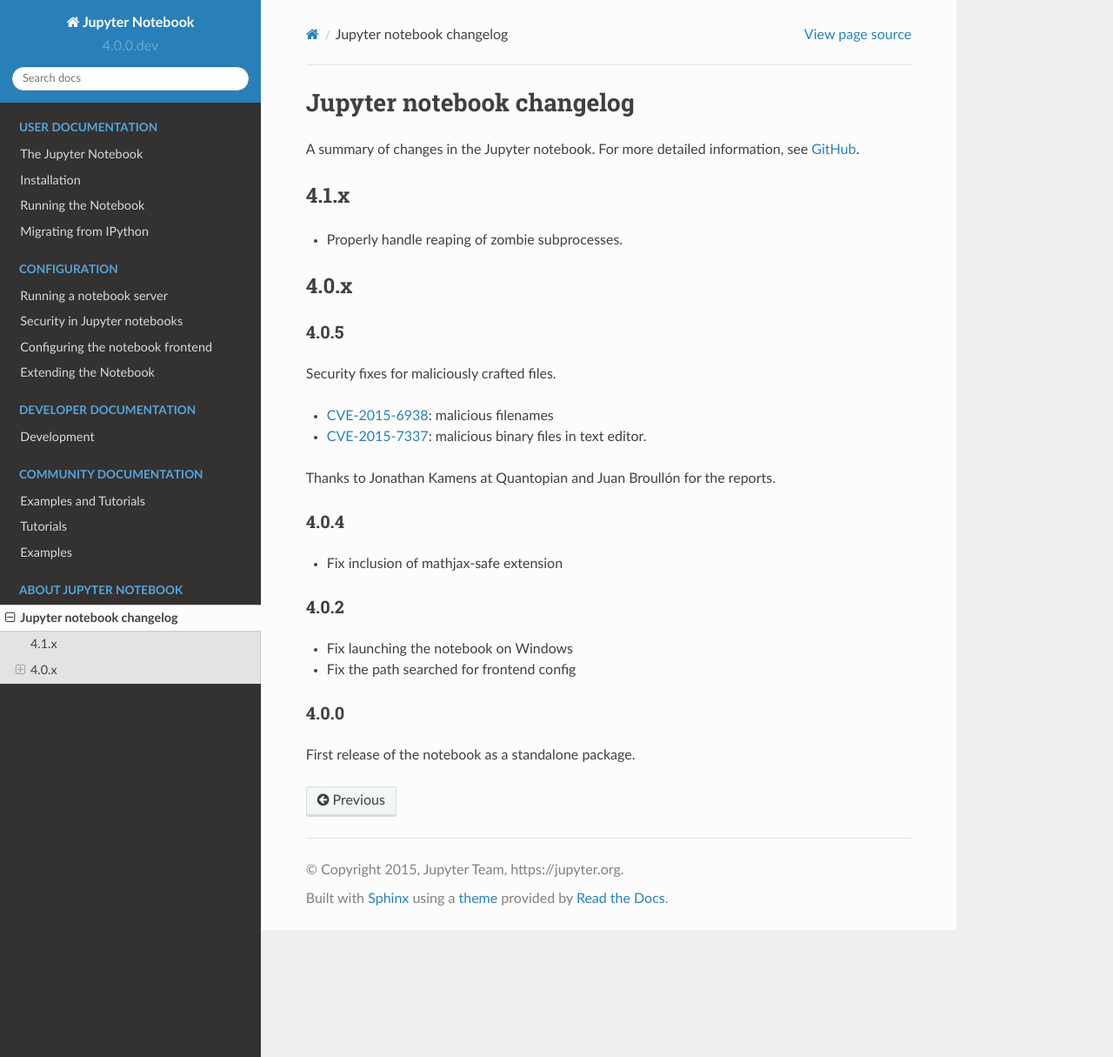
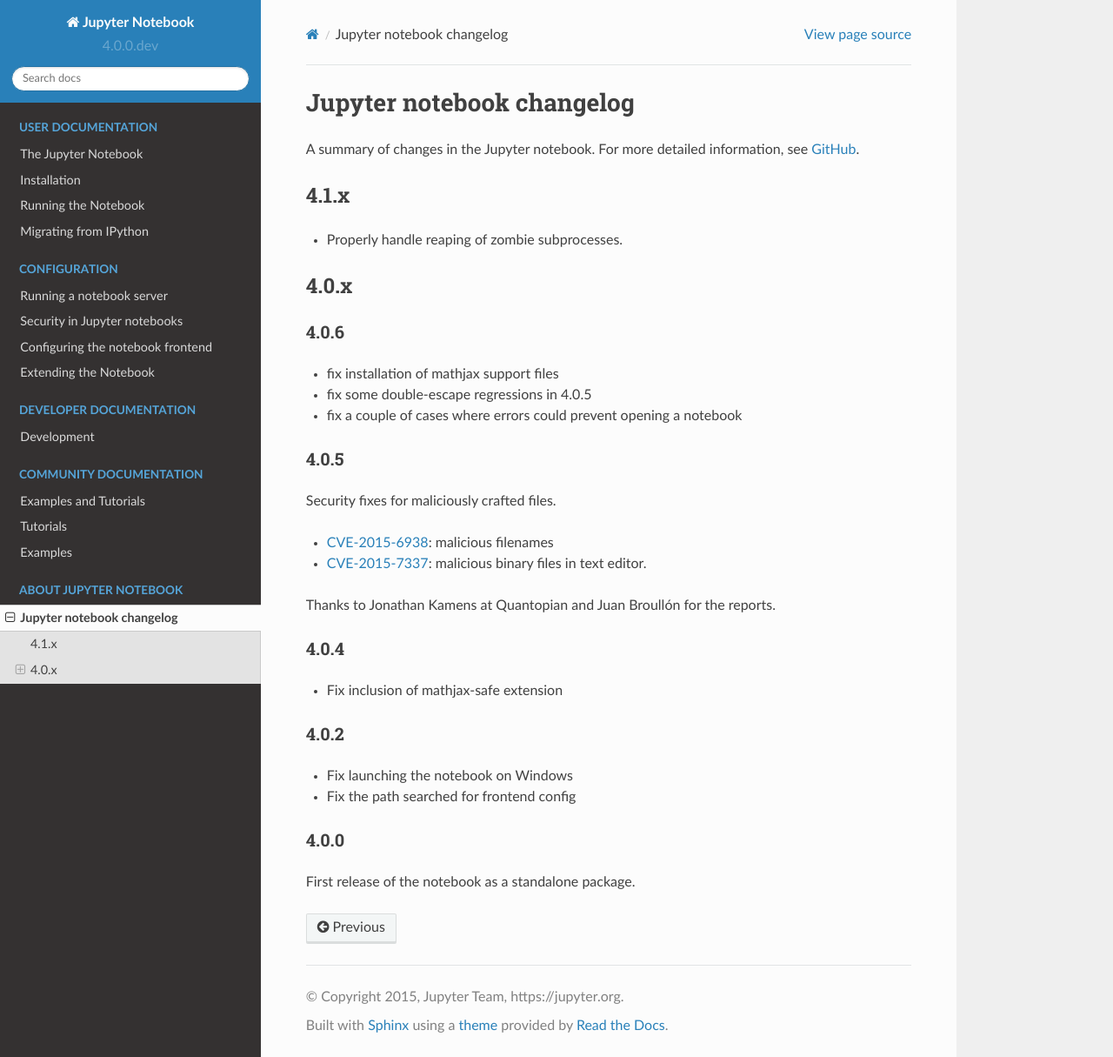
Before and after one commit to jupyter/nbclassic, a Sphinx documentation site: the page built from docs/source/changelog.rst, in a window 1280 px wide and 1215 px high. Shown: the whole window at 87% size. Built offline with Sphinx 7.4.7 and the Read the Docs theme 2.0.0, drawn with Linux system fonts in a browser that asks for light colours; pages that are not in the unit, such as notebooks, are missing from menus.

Commit message:
note changes in 4.0.6

```diff
--- a/docs/source/changelog.rst
+++ b/docs/source/changelog.rst
@@ -13,6 +13,13 @@
 
 4.0.x
 -----
+
+4.0.6
+*****
+
+- fix installation of mathjax support files
+- fix some double-escape regressions in 4.0.5
+- fix a couple of cases where errors could prevent opening a notebook
 
 4.0.5
 *****
```
